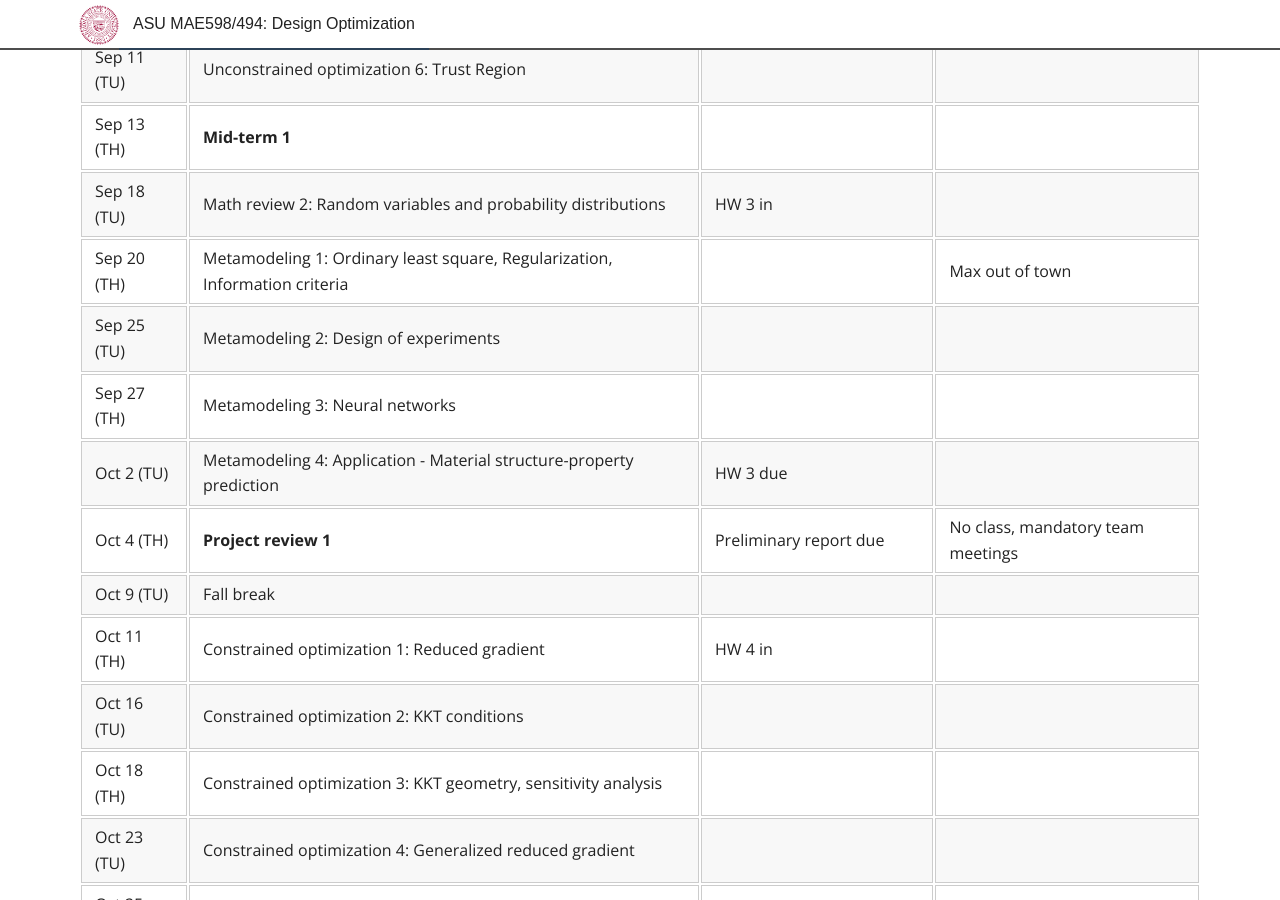
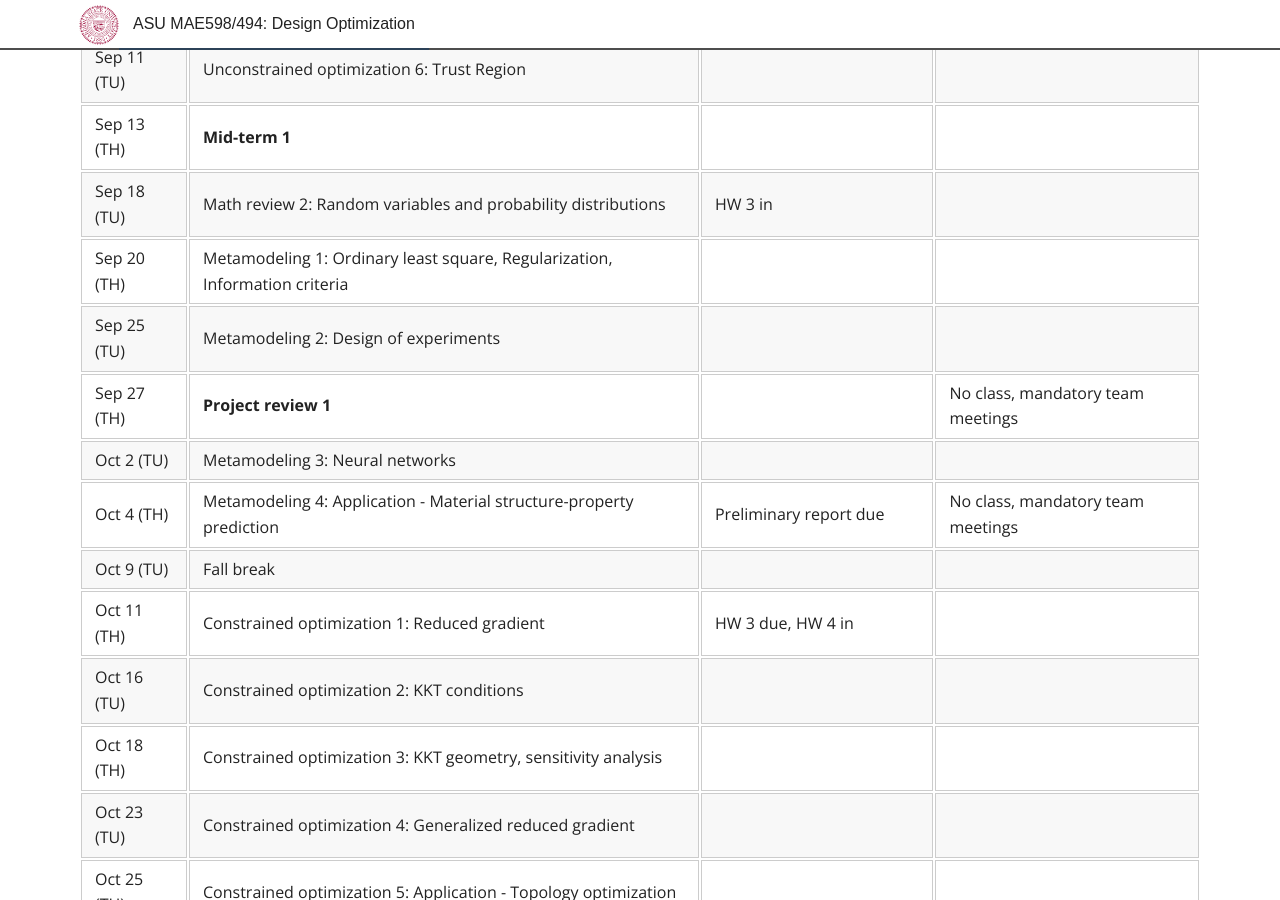
Before and after one commit to DesignInformaticsLab/DesignInformaticsLab.github.io, a Jekyll site: the page built from _posts/teaching/designopt/2017-04-16-syllabus.md, in a window 1280 px wide and 900 px high, scrolled down 1470 px. Built offline with Jekyll 4.4.1, drawn with Linux system fonts in a browser that asks for light colours; some web fonts are replaced.

Commit message:
updated tutorial

```diff
--- a/_posts/teaching/designopt/2017-04-16-syllabus.md
+++ b/_posts/teaching/designopt/2017-04-16-syllabus.md
@@ -59,13 +59,13 @@ There are 5 homework assignments,
 | Sep 11 (TU)	            | Unconstrained optimization 6: Trust Region                            |            	            |      	                            |
 | Sep 13 (TH)	            | **Mid-term 1**                 	                                    |       	                |                                   |
 | Sep 18  (TU)	            | Math review 2: Random variables and probability distributions         | HW 3 in|      	        |
-| Sep 20 (TH)	            | Metamodeling 1: Ordinary least square, Regularization, Information criteria |            	        | Max out of town     	            |
+| Sep 20 (TH)	            | Metamodeling 1: Ordinary least square, Regularization, Information criteria |            	        |      	            |
 | Sep 25 (TU)	            | Metamodeling 2: Design of experiments                                 |            	            |      	                            |
-| Sep 27 (TH)	            | Metamodeling 3: Neural networks                         	            |      	                    |                           	    |
-| Oct 2 (TU)	            | Metamodeling 4: Application - Material structure-property prediction  | HW 3 due           	    |                           	    |
-| Oct 4 (TH)	            | **Project review 1**                                                  | Preliminary report due                          | No class, mandatory team meetings                          	    |
+| Sep 27 (TH)	            | **Project review 1**                           	            |      	                    | No class, mandatory team meetings                          	    |
+| Oct 2 (TU)	            | Metamodeling 3: Neural networks  |            	    |                           	    |
+| Oct 4 (TH)	            | Metamodeling 4: Application - Material structure-property prediction                                                | Preliminary report due                          | No class, mandatory team meetings                          	    |
 | Oct 9 (TU)	            | Fall break                                                            |            	            |                           	    |
-| Oct 11 (TH)	            | Constrained optimization 1: Reduced gradient                          | HW 4 in	                |                           	    |
+| Oct 11 (TH)	            | Constrained optimization 1: Reduced gradient                          | HW 3 due, HW 4 in	                |                           	    |
 | Oct 16 (TU)	            | Constrained optimization 2: KKT conditions                            |            	            |                                   |
 | Oct 18 (TH)	            | Constrained optimization 3: KKT geometry, sensitivity analysis        |                           |                           	    |
 | Oct 23 (TU)	            | Constrained optimization 4: Generalized reduced gradient              |            	            |                            	    |
```
